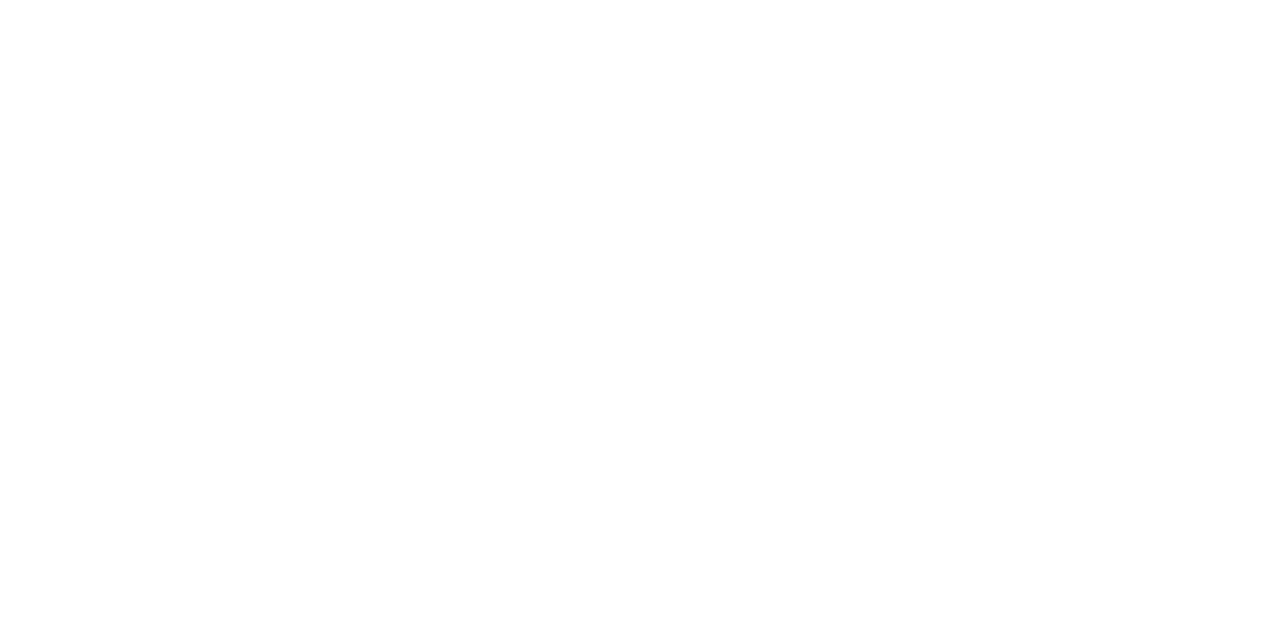
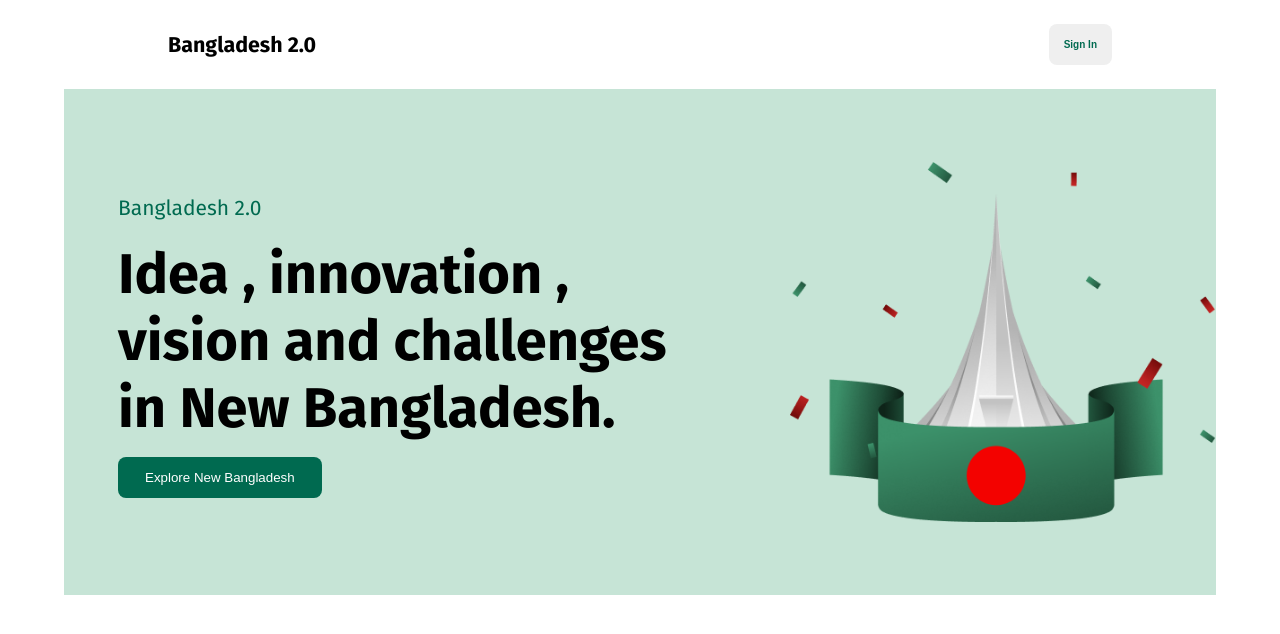
Before and after one commit to Kajol201/assignment1, a plain HTML site: page index.html in a window 1280 px wide. Drawn offline with Linux system fonts and the light colour scheme.

Commit message:
header section commit

```diff
--- a/index.html
+++ b/index.html
@@ -4,12 +4,42 @@
 <head>
     <meta charset="UTF-8">
     <meta name="viewport" content="width=device-width, initial-scale=1.0">
-    <title>Document</title>
+    <title>Assigenment</title>
+    <link rel="preconnect" href="https://fonts.googleapis.com">
+    <link rel="preconnect" href="https://fonts.gstatic.com" crossorigin>
+    <link
+        href="https://fonts.googleapis.com/css2?family=Fira+Sans:ital,wght@0,100;0,200;0,300;0,400;0,500;0,600;0,700;0,800;0,900;1,100;1,200;1,300;1,400;1,500;1,600;1,700;1,800;1,900&family=Open+Sans:ital,wght@0,300..800;1,300..800&family=Work+Sans:ital,wght@0,100..900;1,100..900&display=swap"
+        rel="stylesheet">
+    <link rel="stylesheet" href="styles/style.css">
 </head>
 
-<body>
+<body class="fira-sans-thin">
     <header>
+        <nav>
+            <div class="nav-div">
+                <div class="nav-div-left">
+                    <h6 class="nav-head">Bangladesh 2.0</h6>
+                </div>
+                <div class="nav-div-right">
+                    <a href="#"><button class="nav-btn">Sign In</button></a>
+                </div>
+            </div>
+        </nav>
+        <section class="banner-section">
+            <div class="banner banner-color">
+                <div class="banner-left">
+                    <h6 class="banner-h6">Bangladesh 2.0</h6>
+                    <h1 class="banner-h1">Idea , innovation ,
+                    vision and challenges in New Bangladesh.</h1>
+                <div class="banner-btn-div">
+                    <a href="#"><button class="banner-btn">Explore New Bangladesh</button></a>
+                </div>
+                </div>
+                <img class="banner-img" src="assets/hero.png" alt="">
 
+            </div>
+
+        </section>
     </header>
     <main>
 
--- a/styles/style.css
+++ b/styles/style.css
@@ -0,0 +1,92 @@
+/* This is font section */
+.fira-sans-thin {
+  font-family: "Fira Sans", serif;
+  font-style: normal;
+}
+
+/* default section */
+*{
+    margin:0;
+    padding: 0;
+}
+
+/* Start header Section */
+
+/* Start Nav Section */
+nav .nav-div{
+    display:flex;
+    align-items: center;
+    justify-content: space-between;
+    margin:0 144px;
+    padding: 24px;
+}
+
+nav .nav-div .nav-div-left{
+    font-size: 32px;
+    font-weight: bold;
+
+}
+
+.nav-btn{
+    font-size:10px;
+    padding:15px;
+    color:#006A50;
+    border:none;
+    border-radius: 8px;
+    font-weight: 600;
+}
+
+nav .nav-div .nav-div-right a{
+    text-decoration: none;
+
+}
+
+/* Start Banner Section */
+.banner-section{
+
+}
+
+.banner{
+        width:1152px;
+    height:560;
+    margin:0 auto;
+    display: flex;
+    justify-content: space-between;
+    align-items: center;
+
+
+}
+.banner-section .banner .banner-left{
+    width:560px;
+    height: 294px;
+    margin:106px 54px;
+}
+
+.banner-img{
+    width:427px;
+    height:360px;
+
+
+}
+.banner-h6{
+    color:#006A50;
+    font-size:21px;
+    font-weight: 400;
+    padding-bottom: 20px;
+}
+.banner-h1{
+    font-size:56px;
+    font-weight: bold;
+}
+.banner-btn{
+    background-color: #006A50;
+    color: white;
+    padding:13px 27px;
+    border-radius: 8px;
+    margin-top:15px;
+    border:none;
+
+}
+.banner-color{
+    background-color:#C6E4D6;
+}
```
